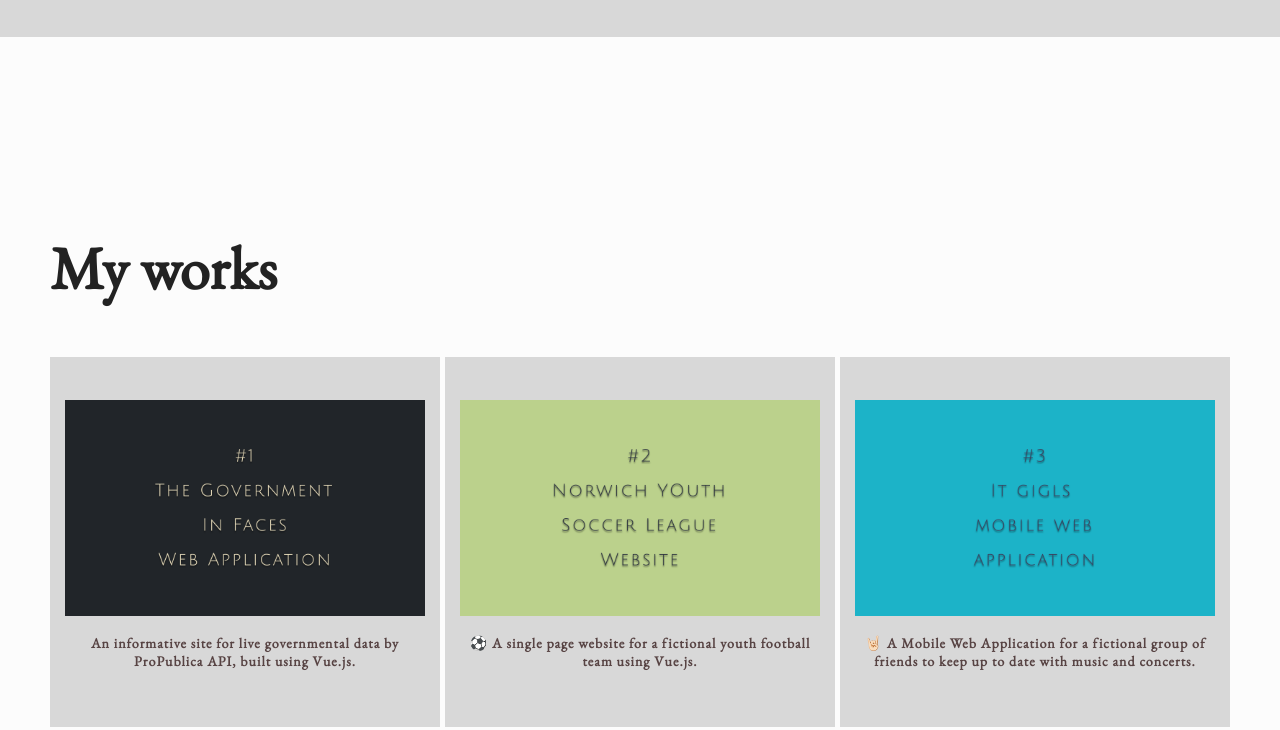
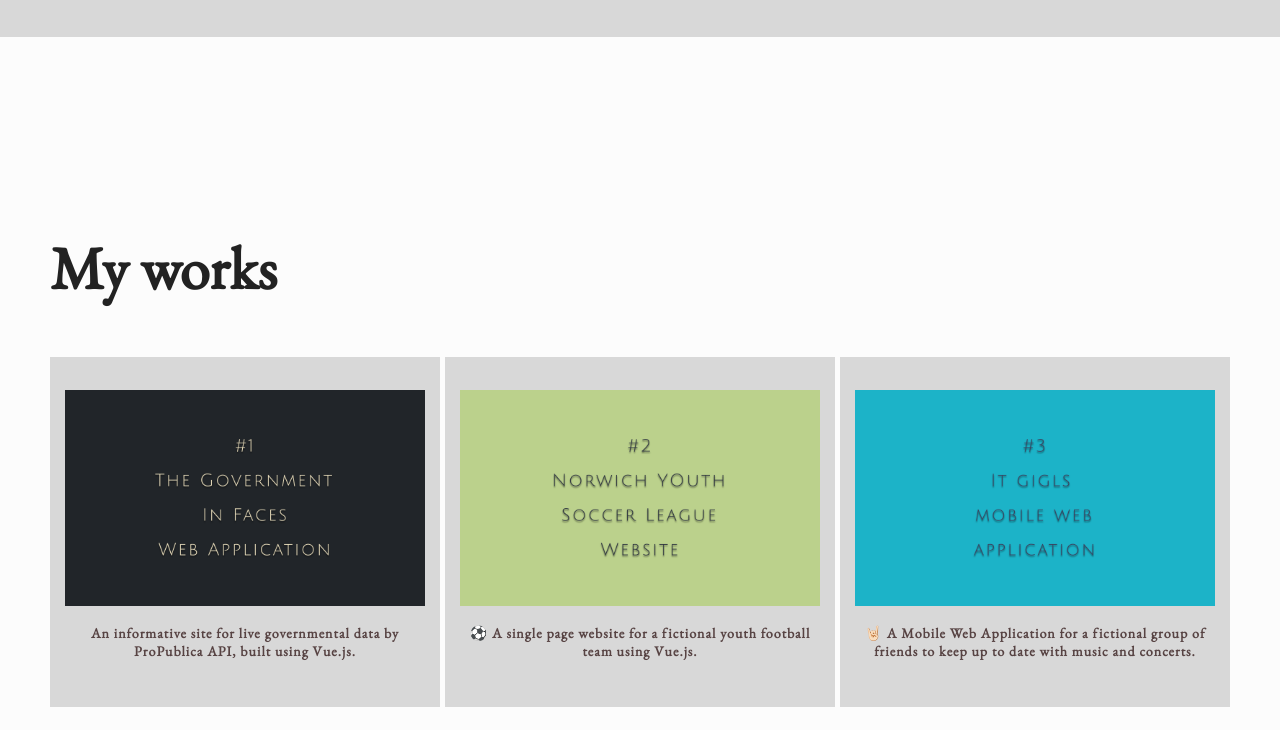
Before and after one commit to WiliTheSParrow/portfolio_wilithesparrow, a plain HTML site: page public/index.html in a window 1280 px wide. Shown: the part 1515-2245 px from the top of the page. Drawn offline with nearby package versions, Linux system fonts and the light colour scheme; a web font is replaced by a local one.

Commit message:
finished my works part-changed box height

```diff
--- a/public/style/style.scss
+++ b/public/style/style.scss
@@ -163,7 +163,7 @@ html {
 
             .boxees {
                 width: 360px;
-                height: 370px;
+                height: 350px;
                 background: color(lightGreyLightened);
                 display: inline-flex;
                 flex-direction: column;
```
Also changed, not shown: public/index.html (+0 -5 lines), public/style/style.css.
